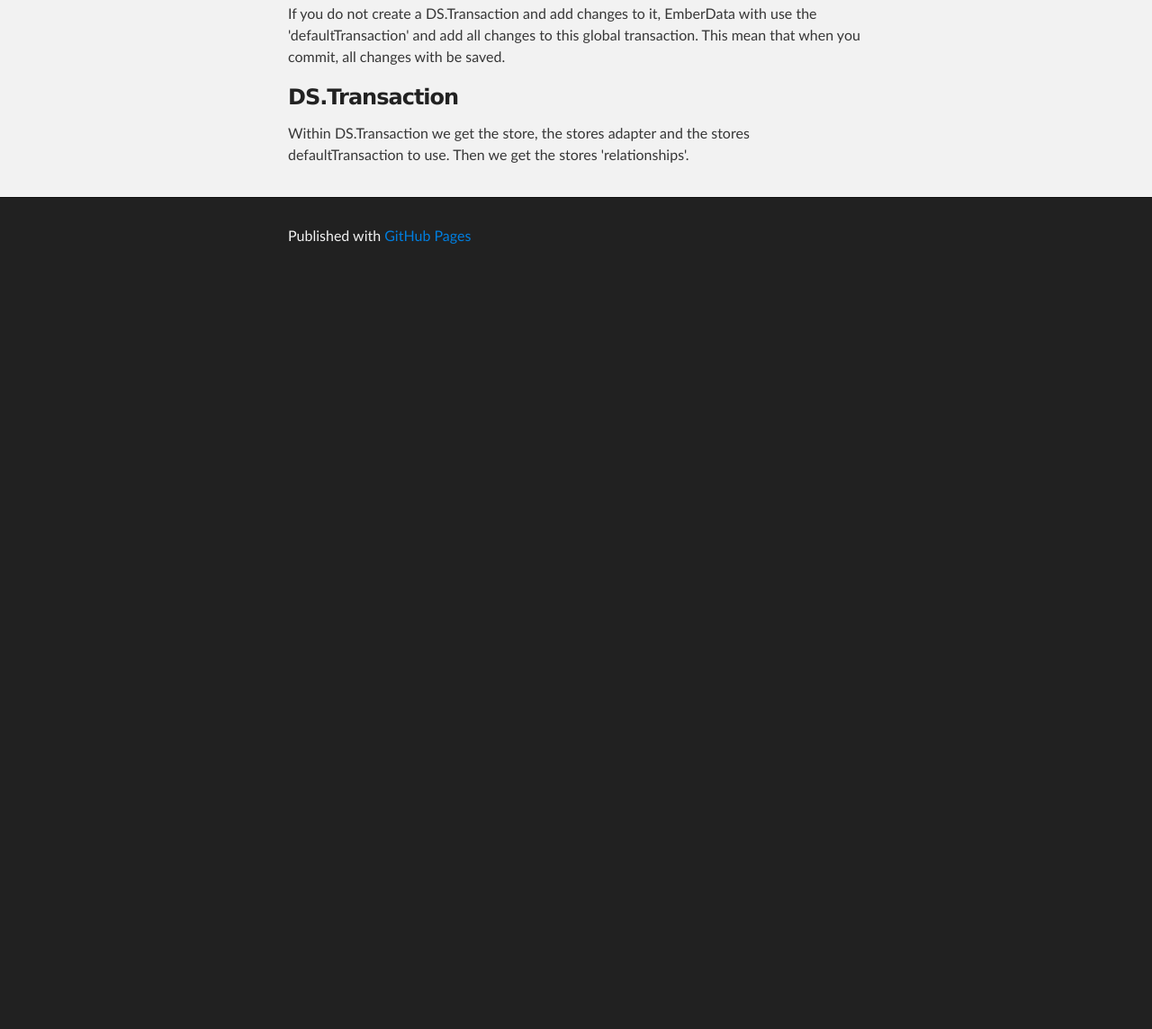
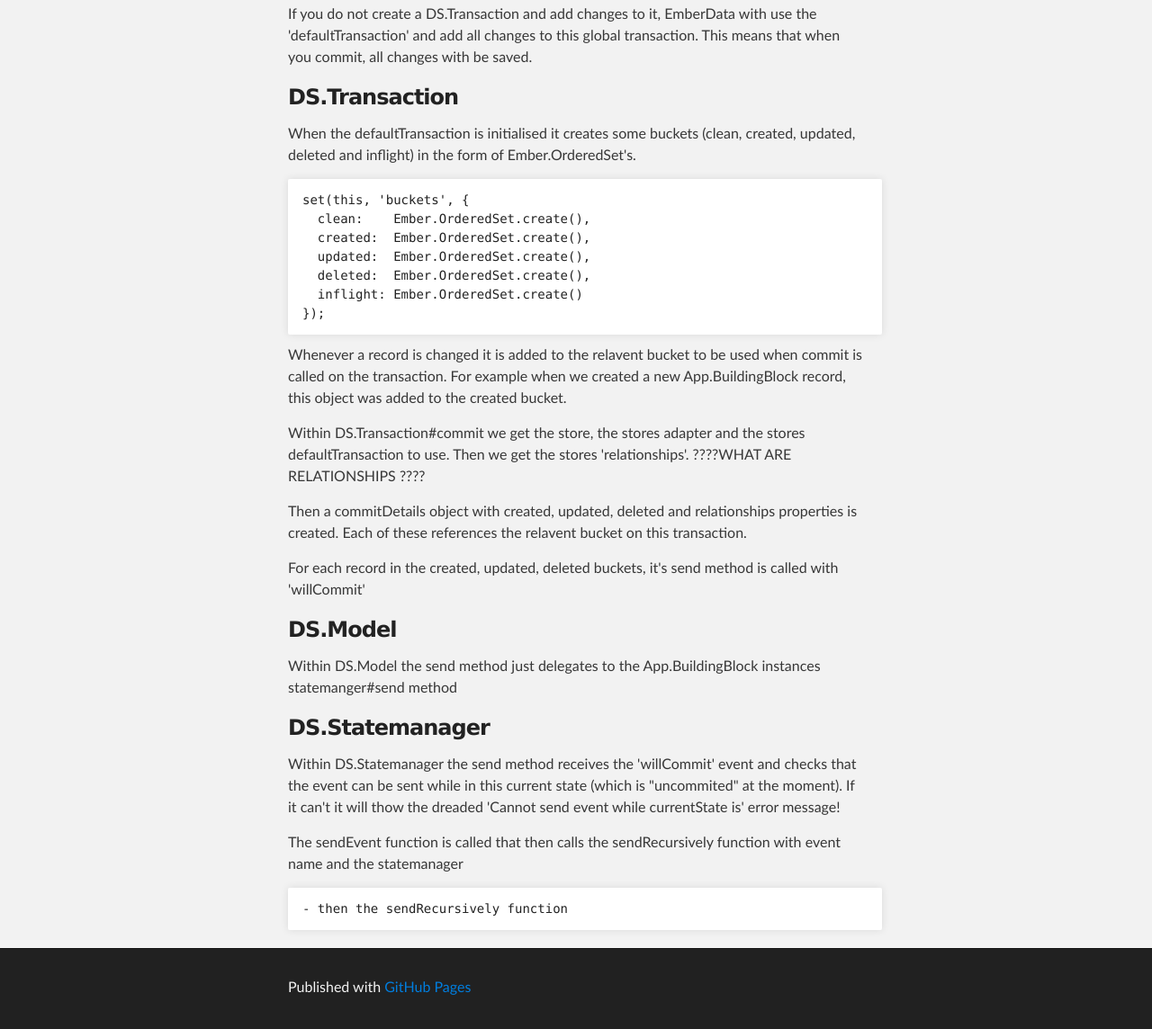
Before and after one commit to rmossuk/rmossuk.github.io, a plain HTML site: page index.html in a window 1280 px wide. Shown: the part 1198-2342 px from the top of the page at 90% size. Before the commit the page ends 1507 px from the top, so only its background shows below. Drawn offline with Linux system fonts and the light colour scheme.

Commit message:
Replace master branch with page content via GitHub

```diff
--- a/index.html
+++ b/index.html
@@ -61,11 +61,41 @@ App.store.commit()
 
 <p>With EmberData you can create multiple transactions and add specific creates, changes and deletes to any transaction.  Doing this allows you to group related changes together and commit just those changes or roll back the changes.</p>
 
-<p>If you do not create a DS.Transaction and add changes to it, EmberData with use the 'defaultTransaction' and add all changes to this global transaction.  This mean that when you commit, all changes with be saved.</p>
+<p>If you do not create a DS.Transaction and add changes to it, EmberData with use the 'defaultTransaction' and add all changes to this global transaction.  This means that when you commit, all changes with be saved.</p>
 
 <h3>DS.Transaction</h3>
 
-<p>Within DS.Transaction we get the store, the stores adapter and the stores defaultTransaction to use.  Then we get the stores 'relationships'.</p>
+<p>When the defaultTransaction is initialised it creates some buckets (clean, created, updated, deleted and inflight) in the form of Ember.OrderedSet's.</p>
+
+<pre><code>set(this, 'buckets', {
+  clean:    Ember.OrderedSet.create(),
+  created:  Ember.OrderedSet.create(),
+  updated:  Ember.OrderedSet.create(),
+  deleted:  Ember.OrderedSet.create(),
+  inflight: Ember.OrderedSet.create()
+});
+</code></pre>
+
+<p>Whenever a record is changed it is added to the relavent bucket to be used when commit is called on the transaction.  For example when we created a new App.BuildingBlock record, this object was added to the created bucket.</p>
+
+<p>Within DS.Transaction#commit we get the store, the stores adapter and the stores defaultTransaction to use.  Then we get the stores 'relationships'. ????WHAT ARE RELATIONSHIPS ????</p>
+
+<p>Then a commitDetails object with created, updated, deleted and relationships properties is created.  Each of these references the relavent bucket on this transaction.</p>
+
+<p>For each record in the created, updated, deleted buckets, it's send method is called with 'willCommit'</p>
+
+<h3>DS.Model</h3>
+
+<p>Within DS.Model the send method just delegates to the App.BuildingBlock instances statemanger#send method</p>
+
+<h3>DS.Statemanager</h3>
+
+<p>Within DS.Statemanager the send method receives the 'willCommit' event and checks that the event can be sent while in this current state (which is "uncommited" at the moment).   If it can't it will thow the dreaded 'Cannot send event while currentState is' error message!</p>
+
+<p>The sendEvent function is called that then calls the sendRecursively function with event name and the statemanager</p>
+
+<pre><code>- then the sendRecursively function
+</code></pre>
       </section>
     </div>
 
```
Also changed, not shown: params.json (+1 -1 lines).
